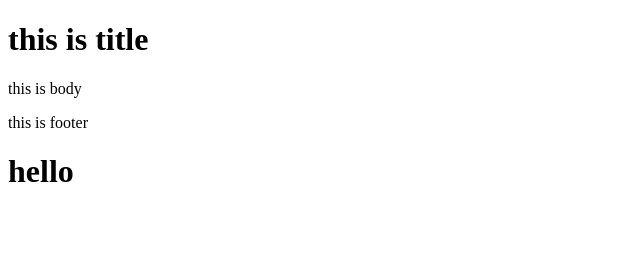
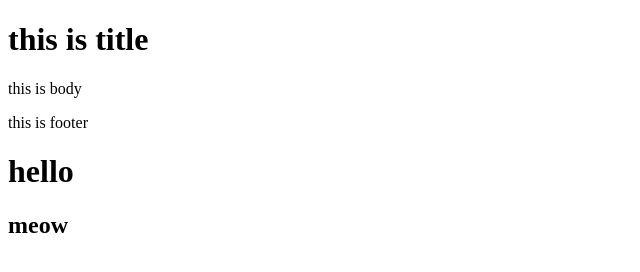
Before and after one commit to RasoolB/githubtest, a plain HTML site: page index.html in a window 1280 px wide. Shown: the whole page, without its empty margins (0-640 px from the left). Drawn offline with Linux system fonts and the light colour scheme.

Commit message:
added meow

```diff
--- a/index.html
+++ b/index.html
@@ -19,6 +19,9 @@
     <h1>
         hello
     </h1>
+    <h2>
+        meow
+    </h2>
 
 
 
```
